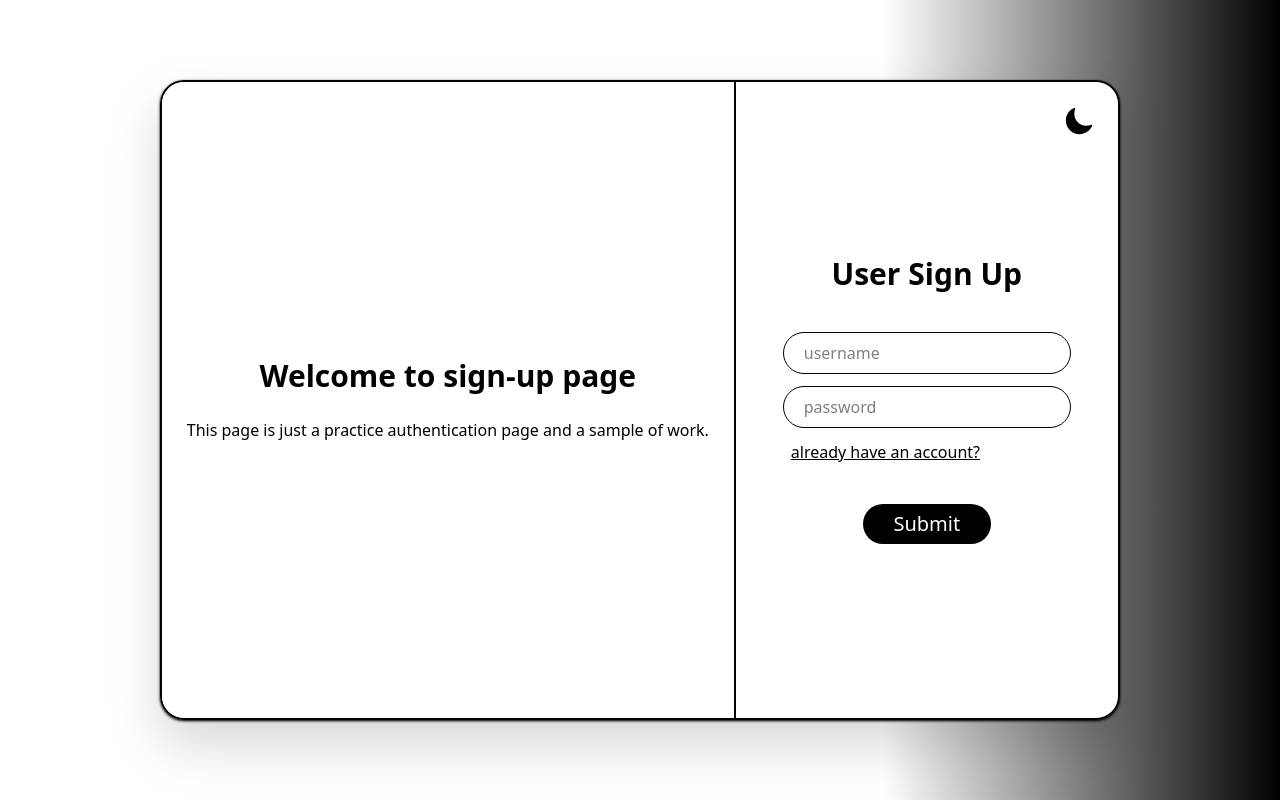
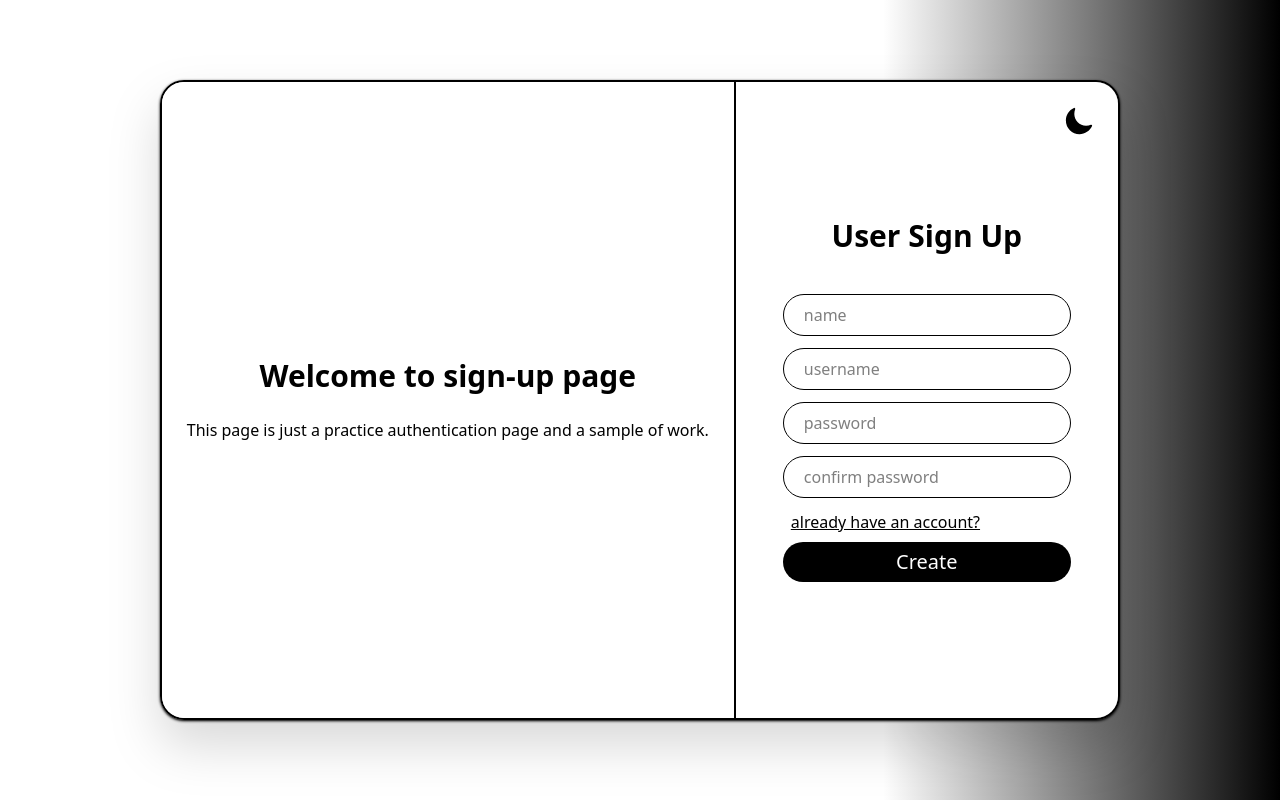
Before and after one commit to mmd-rahimi/authentication-page, a React (Vite) app: page /Creat in a window 1280 px wide. Built offline with nearby package versions, Linux system fonts and the light colour scheme.

Commit message:
simple Auth completed with some bugs

```diff
--- a/db.json
+++ b/db.json
@@ -1,10 +1,16 @@
 {
   "users": [
     {
-      "id": 1,
+      "id": "1",
       "name": "mmd",
       "username": "mmd123",
       "password": "mmd123"
+    },
+    {
+      "id": "6526",
+      "name": "ali",
+      "username": "ali123",
+      "password": "ali123"
     }
   ]
 }
--- a/src/components/my components/LoginForm/LoginForm.tsx
+++ b/src/components/my components/LoginForm/LoginForm.tsx
@@ -18,11 +18,15 @@ function LoginForm() {
       if (success) {
         navigate("/Home");
       } else {
-        setError("نام کاربری یا رمز عبور اشتباه است");
+        setError("The username or password is incorrect");
       }
-    } catch (err) {
-      setError("خطا در ارتباط با سرور");
-    }
+} catch (err) {
+  if (err instanceof Error) {
+    setError(`error communicating with the server: ${err.message}`);
+  } else {
+    setError("Unknown error communicating with the server");
+  }
+}
   };
 
   return (
@@ -47,11 +51,15 @@ function LoginForm() {
                 onChange={(e) => setPassword(e.target.value)}
                 required
                 className="border px-5 py-2 rounded-3xl w-[18rem]"
-                type="submit"
+                type="password"
                 value={password}
                 placeholder="password"
               />
             </div>
+            {/* set error */}
+            {error && (
+              <p className="error text-red-500 dark:text-red-400">{error}</p>
+            )}
             {/* navigate link */}
             <div className="flex flex-row justify-start items-center w-full px-2">
               <NavLink to="/Creat" className="underline">
@@ -60,7 +68,7 @@ function LoginForm() {
             </div>
           </div>
 
-          <div className="flex flex-row justify-center items-center bg-black dark:bg-white rounded-3xl text-white dark:text-black hover:opacity-75 transition duration-100">
+          <div className="mt-2 flex flex-row justify-center items-center bg-black dark:bg-white rounded-3xl text-white dark:text-black hover:opacity-75 transition duration-100">
             <button className="flex justify-center items-center w-[8rem] h-[2.5rem] text-xl cursor-pointer">
               Submit
             </button>
--- a/src/components/my components/SignUpForm/SignUpForm.tsx
+++ b/src/components/my components/SignUpForm/SignUpForm.tsx
@@ -1,32 +1,103 @@
-import { NavLink } from "react-router"
+import { useAuth } from "@/contexts/AuthContext";
+import { useState } from "react";
+import { NavLink, useNavigate } from "react-router";
 
 function SignUpForm() {
+  const [name, setName] = useState("");
+  const [username, setUsername] = useState("");
+  const [password, setPassword] = useState("");
+  const [ConfirmPassword, setConfirmPassword] = useState("");
+  const [error, setError] = useState("");
+  const navigate = useNavigate();
+  const { register } = useAuth();
+
+  const handleSubmit = async (e: React.FormEvent) => {
+    e.preventDefault();
+    setError("");
+
+    if (password !== ConfirmPassword) {
+      setError("Passwords do not match");
+      return;
+    }
+
+    try {
+      const success = await register({ name, username, password });
+      if (success) {
+        navigate("/");
+      } else {
+        setError("Error in registration");
+      }
+    } catch (err) {
+      setError(err instanceof Error ? err.message : "Error in registration");
+    }
+  };
+
   return (
-    <div className=''>
-        <div className='flex flex-col gap-10 justify-center items-center'>
-
+    <div className="">
+      <form onSubmit={handleSubmit}>
+        <div className="flex flex-col gap-10 justify-center items-center">
           <div className="font-bold text-3xl">User Sign Up</div>
 
-            <div className='flex flex-col justify-center items-center gap-3'>
+          <div className="flex flex-col justify-center items-center gap-3">
             {/* inputs */}
             <div>
-                <input className="border px-5 py-2 rounded-3xl w-[18rem]" type="text" placeholder='username'/>
+              <input
+                className="border px-5 py-2 rounded-3xl w-[18rem]"
+                type="text"
+                placeholder="name"
+                value={name}
+                onChange={(e) => setName(e.target.value)}
+              />
             </div>
+
             <div>
-                <input className="border px-5 py-2 rounded-3xl w-[18rem]" type="text" placeholder='password'/>
+              <input
+                value={username}
+                onChange={(e) => setUsername(e.target.value)}
+                className="border px-5 py-2 rounded-3xl w-[18rem]"
+                type="text"
+                placeholder="username"
+              />
             </div>
+
+            <div>
+              <input
+                value={password}
+                onChange={(e) => setPassword(e.target.value)}
+                className="border px-5 py-2 rounded-3xl w-[18rem]"
+                type="password"
+                placeholder="password"
+              />
+            </div>
+
+            <div>
+              <input
+                value={ConfirmPassword}
+                onChange={(e) => setConfirmPassword(e.target.value)}
+                className="border px-5 py-2 rounded-3xl w-[18rem]"
+                type="password"
+                placeholder="confirm password"
+              />
+            </div>
+            {error && (
+              <p className="error text-red-500 dark:text-red-400">{error}</p>
+            )}
             {/* navigate link */}
             <div className="flex flex-row justify-start items-center w-full px-2">
-            <NavLink to="/" className="underline">already have an account?</NavLink>
-            </div>
-            </div>
-
-            <div className="flex flex-row justify-center items-center bg-black dark:bg-white rounded-3xl text-white dark:text-black hover:opacity-75 transition duration-100">
-                <button className="flex justify-center items-center w-[8rem] h-[2.5rem] text-xl cursor-pointer">Submit</button>
+              <NavLink to="/" className="underline">
+                already have an account?
+              </NavLink>
             </div>
           </div>
         </div>
-  )
+        <div className="mt-2 flex flex-row justify-center items-center bg-black dark:bg-white rounded-3xl text-white dark:text-black hover:opacity-75 transition duration-100">
+          <button className="flex justify-center items-center w-[8rem] h-[2.5rem] text-xl cursor-pointer">
+            Create
+          </button>
+        </div>
+      </form>
+    </div>
+  );
 }
 
-export default SignUpForm
+export default SignUpForm;
--- a/src/main.tsx
+++ b/src/main.tsx
@@ -3,11 +3,14 @@ import { createRoot } from "react-dom/client";
 import ThemeProvider from "./contexts/ThemeContext";
 import "./index.css";
 import App from "./App.tsx";
+import { AuthProvider } from "./contexts/AuthContext.tsx";
 
 createRoot(document.getElementById("root")!).render(
-  <ThemeProvider>
-    <StrictMode>
-      <App />
-    </StrictMode>
-  </ThemeProvider>
+  <StrictMode>
+    <AuthProvider>
+      <ThemeProvider>
+        <App />
+      </ThemeProvider>
+    </AuthProvider>
+  </StrictMode>
 );
--- a/src/pages/Home.tsx
+++ b/src/pages/Home.tsx
@@ -1,7 +1,7 @@
 
 function Home() {
   return (
-    <div>Home</div>
+    <div className="text-4xl">Welcome to your dashboard</div>
   )
 }
 
--- a/src/types/Types.ts
+++ b/src/types/Types.ts
@@ -2,7 +2,7 @@ export interface IUser {
     id?: number,
     name: string,
     username: string,
-    passwors: string
+    password: string
 }
 
 export interface IAuthContext {
```
Also changed, not shown: src/contexts/AuthContext.tsx (+5 -12 lines). Lines whose indentation alone changed are shown as unchanged.
